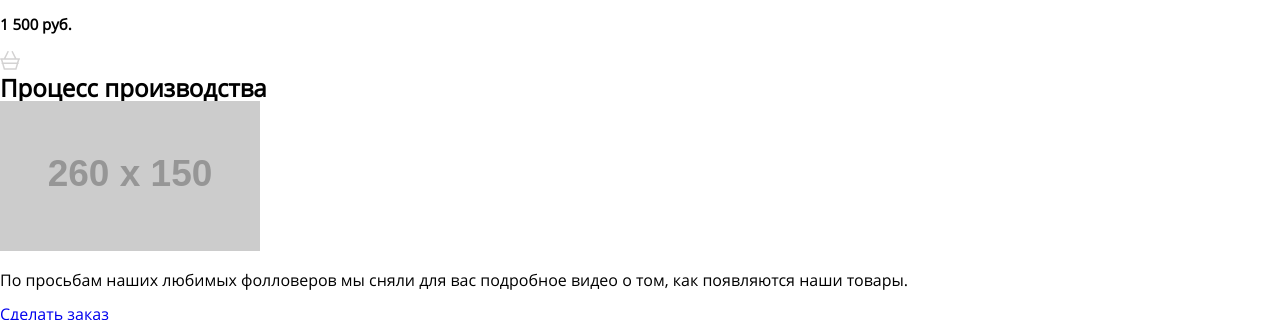
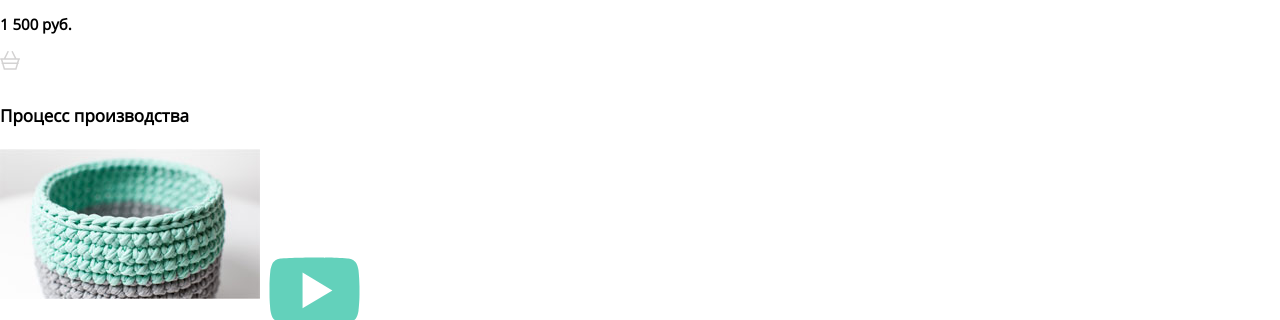
Before and after one commit to starikovsa/703703-mishka, a website: page source/catalog.html in a window 1280 px wide. Shown: the part 1390-1710 px from the top of the page. Drawn offline with nearby package versions, Linux system fonts and the light colour scheme; files that its build step writes are made by us from their sources; placeholder pictures from the web are drawn by us.

Commit message:
начал стилизацию на странице каталога блока процесса производства

```diff
--- a/source/catalog.html
+++ b/source/catalog.html
@@ -75,7 +75,7 @@
         <header class="process__header">
           <h2 class="process__title process__title--camera">Процесс производства</h2>
         </header>
-        <img class="process__image process__image--video" src="http://placehold.it/260x150" width="260" height="150" alt="Процесс производства">
+        <img class="process__image process__image--video" src="img/video-mobile@1x.jpg" width="260" height="150" alt="Процесс производства">
         <a class="button process__button process__button--play" href="video.html"><span class="visually-hidden">Посмотреть видео</span></a>
         <p class="process__description">По просьбам наших любимых фолловеров мы сняли для вас подробное видео о том, как появляются наши товары.</p>
         <a class="button process__button process__button--add" href="cart.html">Сделать заказ</a>
--- a/source/sass/page/catalog/catalog.scss
+++ b/source/sass/page/catalog/catalog.scss
@@ -1,3 +1,7 @@
+.catalog {
+  margin-bottom: 30px;
+}
+
 .catalog__title {
   font-size: 27px;
   font-weight: bold;
--- a/source/sass/page/catalog/process.scss
+++ b/source/sass/page/catalog/process.scss
@@ -1,4 +1,49 @@
+.process {
+  margin-bottom: 55px;
+}
+
 .process__title {
+  font-size: 17px;
+  font-weight: bold;
+  line-height: 1.41;
   margin: 0;
+  margin-bottom: 21px;
   padding: 0;
 }
+
+.process__image {
+  margin-bottom: 30px;
+}
+
+.process__button {
+  &--play {
+    display: inline-block;
+    width: 101px;
+    height: 77px;
+    background: {
+      image: url("../../../img/icon-play.svg");
+      repeat: no-repeat;
+    }
+  }
+
+  &--add {
+    display: inline-block;
+    text-decoration: none;
+    font-size: 17px;
+    font-weight: bold;
+    line-height: 1.18;
+    text-transform: uppercase;
+    color: #000000;
+    border: solid 2px #000000;
+    padding: 15px 26px;
+  }
+}
+
+.process__description {
+  font-size: 13px;
+  font-weight: normal;
+  line-height: 1.85;
+  margin: 0;
+  margin-bottom: 25px;
+  padding: 0;
+}
```
